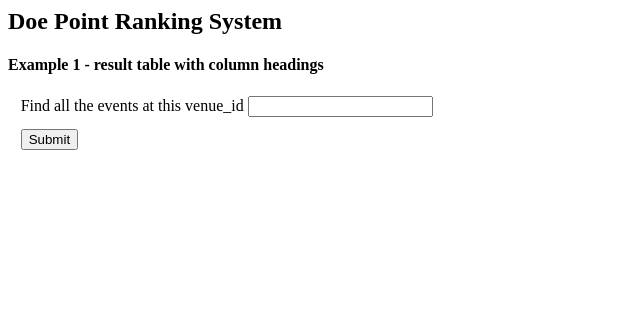
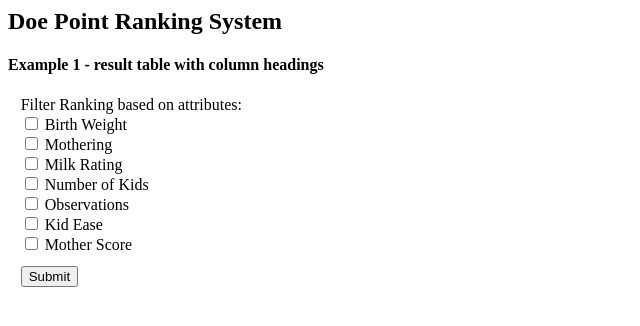
Before and after one commit to ipodtouch0218/csc315-project, a Flask app: page / in a window 1280 px wide. Shown: the top 326 px of the page, without its empty margins (0-640 px from the left). Run offline with Flask 3, Linux system fonts and the light colour scheme; data that the repository does not hold is empty; some libraries are stand-ins or nearby versions.

Commit message:
in process of adding functionality to checkbox

```diff
--- a/app.py
+++ b/app.py
@@ -119,7 +119,7 @@ def form():
 def query_handler():
     print(f'{request.form["venue_id"]}')
     rows = connect(request.form['query'])
-    return render_template('my-form.html', rows=rows)
+    return render_template('my-result.html', rows=rows)
 
 if __name__ == '__main__':
     app.run(debug = True)
--- a/templates/my-form.html
+++ b/templates/my-form.html
@@ -10,8 +10,29 @@
 	    <h4>Example 1 - result table with column headings</h4>
         <form method="POST">
             <div>
-                Find all the events at this venue_id
-                <input type="text" name="venue_id">
+                <label>Filter Ranking based on attributes:</label>
+                <br>
+                <input type="checkbox" id="birth_weight" name="birth_weight">
+                <label for="birth_weight">Birth Weight</label>
+                <br>
+                <input type="checkbox" id="mothering" name="mothering">
+                <label for="mothering">Mothering</label>
+                <br>
+                <input type="checkbox" id="milk_rating" name="milk_rating">
+                <label for="milk_rating">Milk Rating</label>
+                <br>
+                <input type="checkbox" id="num_of_kids" name="num_of_kids">
+                <label for="num_of_kids">Number of Kids</label>
+                <br>
+                <input type="checkbox" id="observations" name="observations">
+                <label for="observations">Observations</label>
+                <br>
+                <input type="checkbox" id="kid_ease" name="kid_ease">
+                <label for="kid_ease">Kid Ease</label>
+                <br>
+                <input type="checkbox" id="mother_score" name="mother_score">
+                <label for="mother_score">Mother Score</label>
+                <br>
             </div>
                 <input type="submit" value="Submit">
         </form>
@@ -23,7 +44,7 @@
                 <tr>
 					<th>Animal ID</th>
 					<th>Total Points</th>
-					<th>Average Points per Session</th>
+					<th>Average PpS</th>
                 </tr>
             </thead>
             <!-- nested for loops in jinja template -->
```
